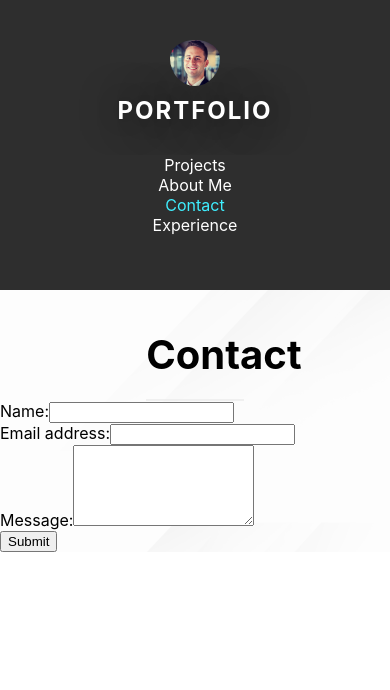
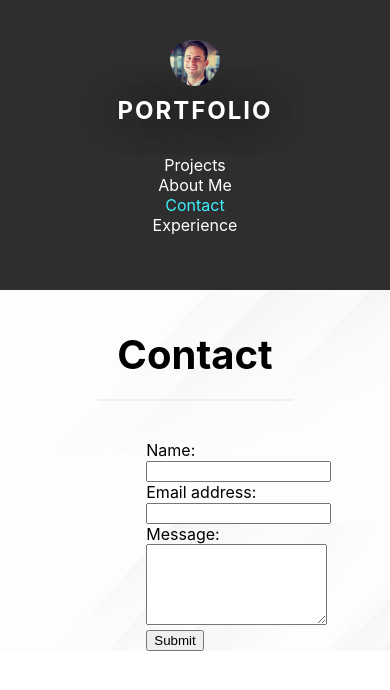
Before and after one commit to 7krich/portfolio, a React (Create React App) app: page / in a window 390 px wide. Both pictures are taken after a click on the item "Contact". Shown: the top 690 px of the page. Built offline with nearby package versions, Linux system fonts and the light colour scheme.

Commit message:
fixed title media queries

```diff
--- a/src/components/Contact/index.js
+++ b/src/components/Contact/index.js
@@ -53,6 +53,7 @@ function ContactForm(props) {
                 <h1 className="page-title-text">{capitalizeFirstLetter(currentCategory.name)}</h1>
             </div>
             <form id="contact-form" onSubmit={handleSubmit}>
+                <div className="center">
                     <div>
                         <label htmlFor="name">Name:</label>
                         <input type="text" defaultValue={name} name="name" onBlur={handleChange}/>
@@ -71,6 +72,7 @@ function ContactForm(props) {
                         </div>
                     )}
                     <button type="submit">Submit</button>
+                </div>
             </form>
         </section>
     );
--- a/src/index.css
+++ b/src/index.css
@@ -179,6 +179,19 @@ h1 {
   background: #009938;
 }
 
+/* form styles */
+#contact-form {
+  width: 100%;
+  margin: 0;
+  padding-top: 10%;
+}
+
+.center {
+  width: 50%;
+  margin: auto;
+  padding-left: 25%;
+}
+
 /* MEDIA QUERY FOR SMALLER DESKTOP SCREENS & SMALLER */
 @media screen and (max-width: 1439px) {
   /* this will be applied to any screen smaller than 980px */
@@ -282,6 +295,12 @@ h1 {
     padding: 0px;
   }
 
+  .page-title-text {
+    margin-left: auto;
+    margin-right: auto;
+    width: 50%;
+  }
+
   .hero-text h2 {
       margin: auto;
       text-align: center;
@@ -295,9 +314,6 @@ h1 {
     text-align: center;
     flex-wrap: wrap;
   }
-  .contact-container {
-      font-size: 4vw;
-  }
 
   footer p{
       font-size: 3vw;
```
Lines whose indentation alone changed are shown as unchanged.
